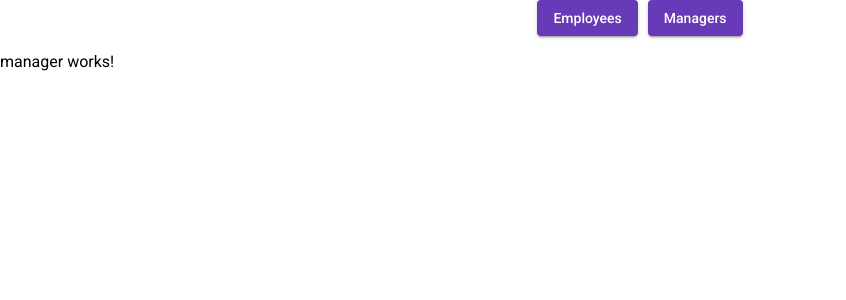
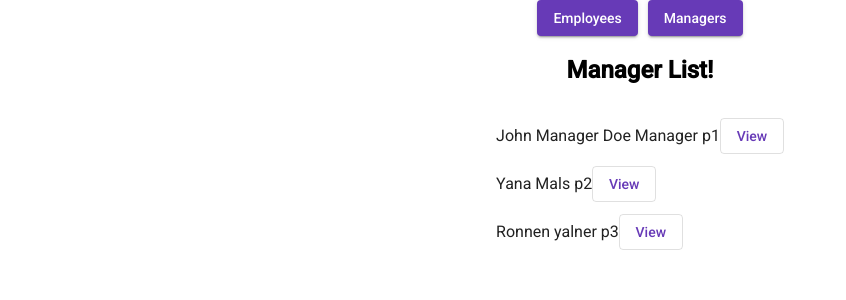
Before and after one commit to ChenReuven/exercise-2bepc, an Angular app in the folder client/: page /managers in a window 1280 px wide. Shown: the top 300 px of the page, without its empty margins (0-846 px from the left). Built offline with nearby package versions, Linux system fonts and the light colour scheme.

Commit message:
add manager component capabilities

```diff
--- a/client/src/app/data/mocks/managers.mock.ts
+++ b/client/src/app/data/mocks/managers.mock.ts
@@ -3,13 +3,13 @@ import { Manager } from '../models/manager.interface';
 export const managersMock: Manager[] = [
   {
     id: '1',
-    firstName: 'John',
-    lastName: 'Doe',
+    firstName: 'John Manager',
+    lastName: 'Doe Manager',
     position: 'p1',
     manager: {
       id: '2',
-      firstName: 'Yana',
-      lastName: 'Mals',
+      firstName: 'Yana Manager',
+      lastName: 'Mals Manager',
       position: 'p2'
     },
     tasks: [{
--- a/client/src/app/manager/pages/manager.component.html
+++ b/client/src/app/manager/pages/manager.component.html
@@ -1 +1,12 @@
-<p>manager works!</p>
+<div class="container">
+  <h2>Manager List!</h2>
+
+  <mat-list class="manager-list" role="list">
+    <mat-list-item role="listitem" *ngFor="let person of (managers$ | async )">
+      <span>{{person.firstName}} {{person.lastName}} {{person.position}}</span>
+      <a routerLink="/managers/details/{{person.id}}">
+        <button mat-stroked-button color="primary" >View</button>
+      </a>
+    </mat-list-item>
+  </mat-list>
+</div>
--- a/client/src/app/manager/pages/manager.component.scss
+++ b/client/src/app/manager/pages/manager.component.scss
@@ -0,0 +1,7 @@
+.container{
+  text-align: center;
+}
+
+.manager-list{
+  display: inline-grid;
+}
--- a/client/src/app/manager/pages/manager.component.ts
+++ b/client/src/app/manager/pages/manager.component.ts
@@ -1,4 +1,7 @@
 import {Component, OnInit} from '@angular/core';
+import { Observable } from 'rxjs';
+import { Manager } from 'src/app/data/models/manager.interface';
+import { ManagerService } from '../services/manager.service';
 
 @Component({
   selector: 'app-manager',
@@ -7,9 +10,12 @@ import {Component, OnInit} from '@angular/core';
 })
 export class ManagerComponent implements OnInit {
 
-  constructor() { }
+  managers$: Observable<Manager[]>;
+
+  constructor(private managerService: ManagerService) {}
 
   ngOnInit() {
+    this.managers$ = this.managerService.getManagers();
   }
 
 }
--- /dev/null
+++ b/client/src/app/manager/services/manager.service.ts
@@ -0,0 +1,37 @@
+import { Injectable } from '@angular/core';
+import { Observable, of } from 'rxjs';
+import { Employee } from 'src/app/data/models/employee.interface';
+import { employeesMock } from 'src/app/data/mocks/employees.mock';
+import { ReportDto } from 'src/app/data/models/dto/report-dto';
+import {MatSnackBar} from '@angular/material/snack-bar';
+import { managersMock } from 'src/app/data/mocks/managers.mock';
+import { Manager } from 'src/app/data/models/manager.interface';
+
+@Injectable({
+  providedIn: 'root'
+})
+export class ManagerService {
+
+  constructor(private _snackBar: MatSnackBar){}
+  getManagers(): Observable<Employee[]> {
+    return of(managersMock);
+  }
+
+  getManager(managerId: string): Observable<Manager> {
+    // tslint:disable-next-line: no-shadowed-variable
+    const manager: Manager = managersMock.find((manager: Manager) => manager.id === managerId);
+    return of(manager);
+  }
+
+  // assignTask(reportDto: ReportDto) {
+  //   // call to employee report service
+  //   this.openSnackBar('Report Success', 'close');
+  //   return of({});
+  // }
+
+  openSnackBar(message: string, action: string) {
+    this._snackBar.open(message, action, {
+      duration: 2000,
+    });
+  }
+}
```
Also changed, not shown: client/src/app/manager/manager.module.ts (+10 -3 lines).
